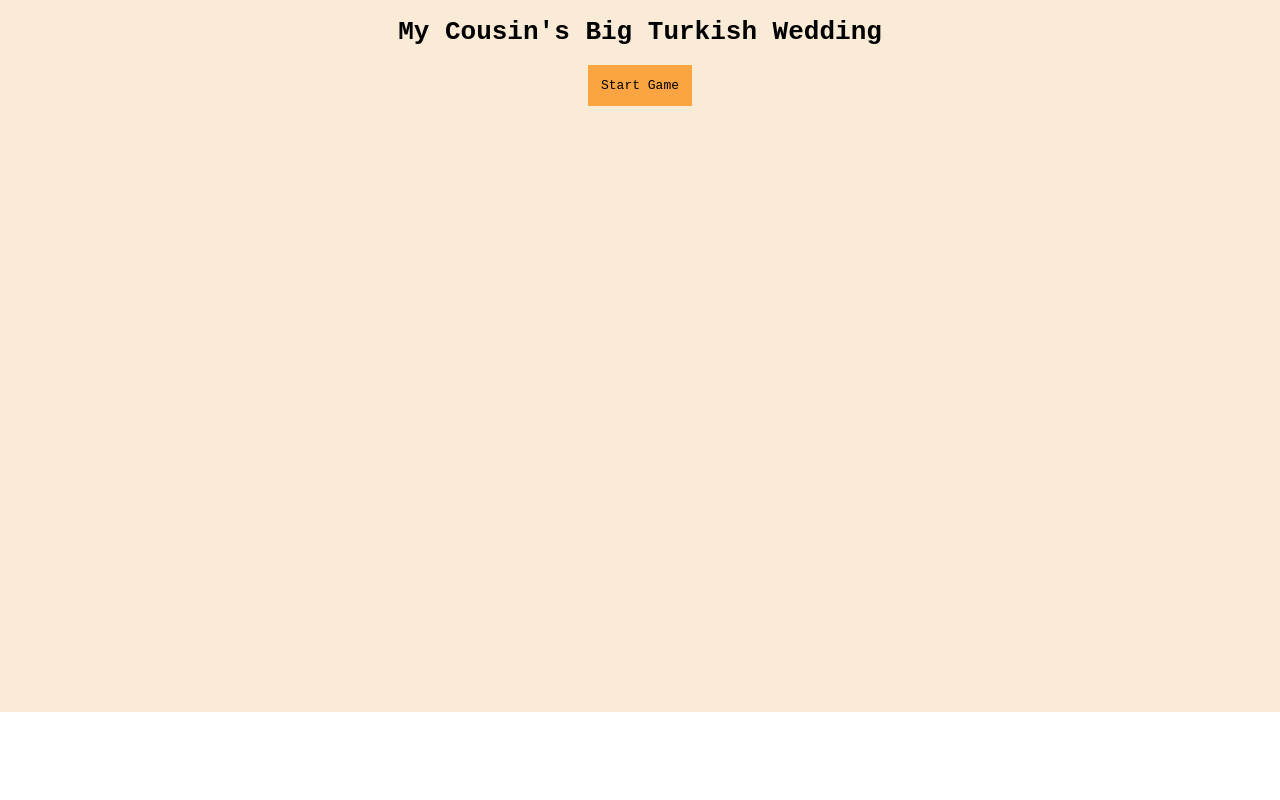
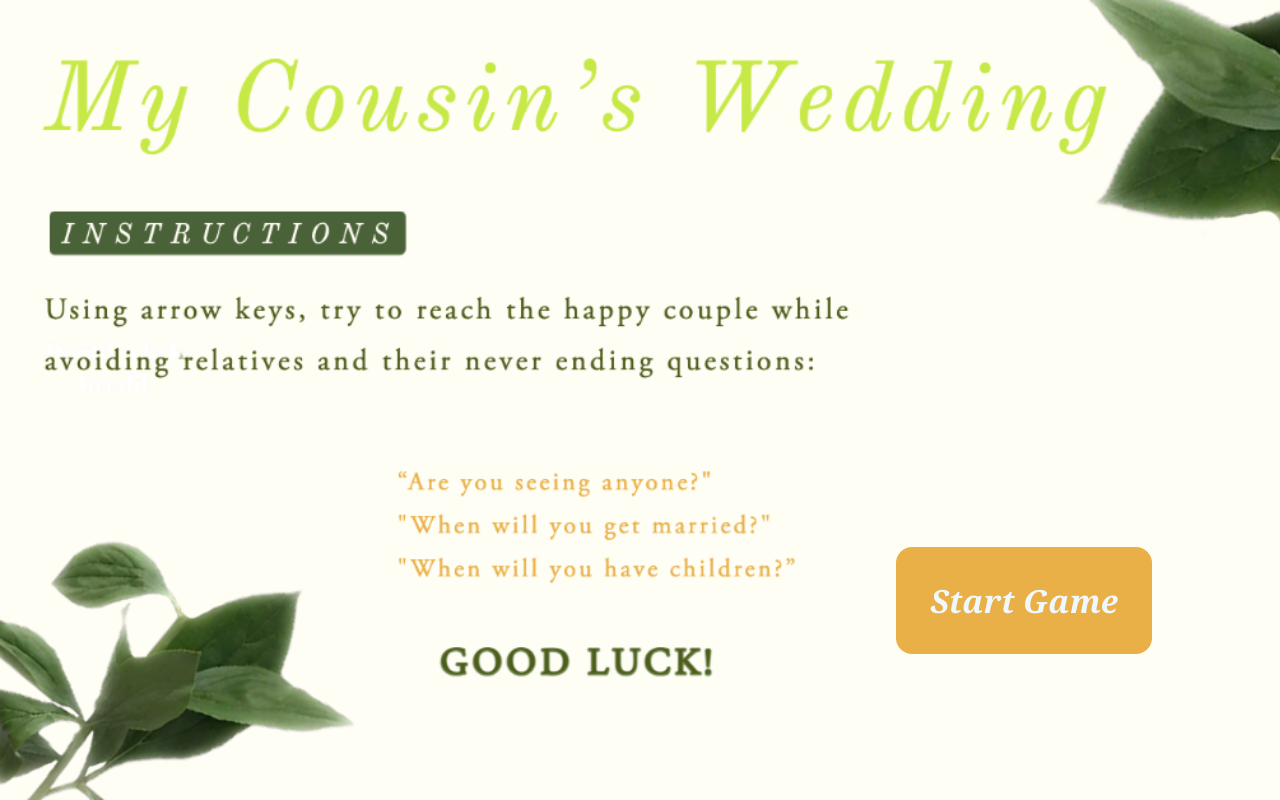
Before and after one commit to ezgisumbul/my-cousins-wedding, a plain HTML site: page index.html in a window 1280 px wide. Drawn offline with Linux system fonts and the light colour scheme.

Commit message:
complete start, win, lose, running screens

```diff
--- a/decoration.js
+++ b/decoration.js
@@ -3,6 +3,9 @@ wallImage.src = './images/environment/TX Tileset Wall.png';
 
 const treeImage = new Image();
 treeImage.src = './images/environment/chestnut-001.png';
+
+const leavesImage = new Image();
+leavesImage.src = './images/environment/Main.png'
 
 const plant1Image = new Image();
 plant1Image.src = './images/environment/plants/anthurium-pink.png';
@@ -64,6 +67,7 @@ class Decoration {
     this.bride = brideImage;
     this.groom = groomImage;
     this.bench = benchImage;
+    this.leaves = leavesImage;
     this.arc = arcImage;
     this.treeX = 0;
     this.treeY = 0;
@@ -93,6 +97,10 @@ class Decoration {
     this.benchY = 0;
     this.benchWidth = 100;
     this.benchHeight = 50;
+    this.leavesX = 199;
+    this.leavesY = 111;
+    this.leavesWidth = 22;
+    this.leavesHeight = 22;
 
     // tree : 1
     // wall : 3
@@ -101,15 +109,18 @@ class Decoration {
     // groom : 5
 
     this.tiles = [
-      1, 0, 1, 0, 1, 0, 1, 0, 4, 5, 0, 1, 0, 1, 0, 0, 0, 0, 0, 1, 0, 1, 0, 1, 0,
-      1, 0, 0, 1, 0, 1, 0, 1, 0, 0, 0, 0, 0, 0, 0, 0, 0, 0, 0, 0, 0, 0, 0, 0, 0,
-      0, 0, 0, 0, 0, 0, 0, 0, 0, 0, 0, 0, 0, 0, 0, 0, 0, 0, 0, 0, 0, 0, 0, 0, 0,
-      0, 0, 0, 0, 0, 0, 0, 0, 0, 0, 0, 0, 0, 0, 0, 0, 0, 0, 0, 0, 0, 0, 0, 0, 0,
-      0, 0, 0, 0, 0, 0, 0, 0, 0, 0, 0, 0, 0, 0, 0, 0, 0, 0, 0, 0, 0, 0, 0, 0, 0,
-      0, 0, 0, 0, 0, 0, 0, 0, 0, 0, 0, 0, 0, 0, 0, 0, 0, 0, 0, 0, 0, 0, 0, 0, 0,
-      0, 0, 0, 0, 0, 0, 0, 0, 0, 0, 0, 0, 0, 0, 0, 0, 0, 0, 0, 0, 0, 0, 0, 0, 0,
-      0, 0, 0, 0, 0, 0, 0, 0, 0, 0, 0, 0, 0, 0, 0, 0, 0, 0, 0, 0, 0, 0, 0, 0, 1,
-      0, 1, 0, 1, 0, 1, 0, 0, 0, 1, 0, 1, 0, 1, 0, 1
+      1, 1, 1, 1, 1, 1, 1, 1, 4, 5, 1, 1, 1, 1, 1, 1, 0, 0,
+      1, 0, 0, 0, 0, 0, 0, 0, 0, 0, 0, 0, 0, 0, 0, 0, 0, 1,
+      1, 0, 0, 0, 0, 0, 0, 0, 0, 0, 0, 0, 0, 0, 0, 0, 0, 1,
+      1, 0, 0, 0, 0, 0, 0, 0, 0, 0, 0, 0, 0, 0, 0, 0, 0, 1,
+      1, 0, 0, 0, 0, 0, 0, 0, 0, 0, 0, 0, 0, 0, 0, 0, 0, 1,
+      1, 0, 0, 0, 0, 0, 0, 0, 0, 0, 0, 0, 0, 0, 0, 0, 0, 1,
+      1, 0, 0, 0, 0, 0, 0, 0, 0, 0, 0, 0, 0, 0, 0, 0, 0, 1,
+      1, 0, 0, 0, 0, 0, 0, 0, 0, 0, 0, 0, 0, 0, 0, 0, 0, 1,
+      1, 0, 0, 0, 0, 0, 0, 0, 0, 0, 0, 0, 0, 0, 0, 0, 0, 1,
+      1, 0, 0, 0, 0, 0, 0, 0, 0, 0, 0, 0, 0, 0, 0, 0, 0, 1,
+      1, 0, 0, 0, 0, 0, 0, 0, 0, 0, 0, 0, 0, 0, 0, 0, 0, 1,
+      1, 1, 1, 1, 1, 1, 1, 1, 0, 0, 1, 1, 1, 1, 1, 1, 1, 1
     ];
   }
 
@@ -177,6 +188,14 @@ class Decoration {
               imageWidth = this.benchWidth;
               imageHeight = this.benchHeight;
               break;
+
+              case 7:
+                image = this.leaves;
+                imageX = this.leavesX;
+                imageY = this.leavesY;
+                imageWidth = this.leavesWidth;
+                imageHeight = this.leavesHeight;
+                break;
             // default:
             //   image = this.grass;
             //   imageX = this.grassX;
--- a/game.js
+++ b/game.js
@@ -44,19 +44,19 @@ class Game {
       const key = event.key;
       switch (key) {
         case 'ArrowUp':
-          this.player.y -= 20;
+          this.player.y -= 10;
           this.player.frame++; //so that it animates only on key press
           break;
         case 'ArrowDown':
-          this.player.y += 20;
+          this.player.y += 10;
           this.player.frame++;
           break;
         case 'ArrowRight':
-          this.player.x += 20;
+          this.player.x += 10;
           this.player.frame++;
           break;
         case 'ArrowLeft':
-          this.player.x -= 20;
+          this.player.x -= 10;
           this.player.frame++;
           break;
       }
@@ -137,7 +137,7 @@ class Game {
 
   drawLives() {
     for (let i = 0; i < this.live; i++) {
-      this.context.drawImage(heart, this.canvas.width - 70 - i * 40, 3, 80, 80);
+      this.context.drawImage(heart, this.canvas.width - 120 - i * 60, 0, 100, 100);
     }
   }
 
--- a/idletilemap.js
+++ b/idletilemap.js
@@ -1,5 +1,5 @@
 const stoneImage = new Image();
-stoneImage.src = './images/environment/ground copy.png';
+stoneImage.src = './images/environment/Main.png';
 
 const waterImage = new Image();
 waterImage.src = './images/environment/Grass&Water_Light.png';
@@ -11,10 +11,10 @@ class IdleTilemap {
     this.cols = 36;
     this.tilesize = 25;
     this.concrete = stoneImage;
-    this.concreteX = 0;
-    this.concreteY = 0;
-    this.concreteWidth = 32;
-    this.concreteHeight = 32;
+    this.concreteX = 60;
+    this.concreteY = 146;
+    this.concreteWidth = 25;
+    this.concreteHeight = 25;
     this.water = waterImage;
     this.waterX = 150;
     this.waterY = 25;
--- a/index.html
+++ b/index.html
@@ -7,26 +7,24 @@
     <link href="style.css" rel="stylesheet" type="text/css" />
   </head>
   <body>
-    <div class="screen" id="start-screen">
-      <h1>My Cousin's Big Turkish Wedding</h1>
+    <div class="screen" id="start-screen" >
+      <!-- <h1>My Cousin's Big Turkish Wedding</h1> -->
       <button id="startButton">Start Game</button>
     </div>
-    <div class="screen" id="running-screen">
+    <div class="screen" id="running-screen" style="display: none">
       <canvas id="myCanvas" width="900" height="600"></canvas>
     </div>
     <div class="screen" id="win-screen" style="display: none">
-      <h2>
-        Congrats! You've reached the bride and groom without bumping into any
-        relative!
-      </h2>
+      <!-- <h2>
+        Congrats! You are free! Until the next wedding...
+      </h2> -->
       <button id="playAgainButton">Play Again</button>
     </div>
 
     <div class="screen" id="lose-screen" style="display: none">
-      <h2>
-        Game over! You've bumped into so many relatives, now they are looking
-        for someone to match you with. Next one will be your wedding.
-      </h2>
+      <!-- <h2>
+        Game over! You got caught! Prepare your excuses and lies.
+      </h2> -->
       <button id="tryAgainButton">Try Again</button>
     </div>
 
--- a/style.css
+++ b/style.css
@@ -4,28 +4,56 @@ body {
   font-family: monospace;
 }
 
+.screen {
+  background-image: url('./images/My\ project\ \(11\).png');
+  background-repeat: no-repeat;
+  background-size: cover;
+  width: 100vw;
+  height: 100vh;
+  display: flex;
+  flex-direction: column;
+  justify-content: center;
+  align-items: center;
+}
+
 canvas {
   border: 3px solid antiquewhite;
   background-color: antiquewhite;
   margin: 0 auto;
+  margin-top: 2em;
   display: block;
-  margin: 0 auto;
   font-family: monospace;
 }
 
-.screen {
-  background-color: antiquewhite;
-  display: flex;
-  flex-direction: column;
-  justify-content: center;
-  align-items: center;
-  width: 100%;
-  height: 100%;
+#start-screen {
+  background-image: url('./images/Instructions.png');
+  background-repeat: no-repeat;
+  background-size: cover;
+}
+
+#win-screen {
+  background-image: url('./images/Win_screen.png');
+  background-repeat: no-repeat;
+  background-size: cover;
+}
+
+#lose-screen {
+  background-image: url('./images/Game_Over.png');
+  background-repeat: no-repeat;
+  background-size: cover;
 }
 
 button {
-  background-color: rgb(250, 164, 66);
-  font: inherit;
+  background-color: #E9B047;
+  font-family: Cambria, Cochin, Georgia, Times, 'Times New Roman', serif;
+  font-style: italic;
+  font-weight: bold;
+  font-size: 2em;
+  color: aliceblue;
+  width: 8em;
   border: 0;
+  border-radius: 0.5em;
+  margin-top: 50vh;
+  margin-left: 60vw;
   padding: 1em;
 }
--- a/tilemap.js
+++ b/tilemap.js
@@ -1,5 +1,5 @@
 const concreteImage = new Image();
-concreteImage.src = './images/environment/ground.png';
+concreteImage.src = './images/environment/Main.png';
 const grassImage = new Image();
 grassImage.src = './images/environment/grass.png';
 const stairImage = new Image();
@@ -21,8 +21,8 @@ class Tilemap {
     this.grassY = 0;
     this.grassWidth = 32;
     this.grassHeight = 32;
-    this.concreteX = 0;
-    this.concreteY = 0;
+    this.concreteX = 58;
+    this.concreteY = 144;
     this.concreteWidth = 32;
     this.concreteHeight = 32;
     this.stairX = 9;
@@ -39,13 +39,15 @@ class Tilemap {
     // stair : 2
 
     this.tiles = [
-      1, 1, 1, 1, 1, 1, 1, 1, 3, 3, 1, 1, 1, 1, 1, 1, 1, 1, 1, 1, 1, 1, 1, 1, 1,
-      1, 3, 3, 1, 1, 1, 1, 1, 1, 1, 1, 1, 1, 1, 1, 1, 1, 1, 1, 3, 3, 1, 1, 1, 1,
-      1, 1, 1, 1, 1, 1, 1, 1, 1, 1, 1, 1, 3, 3, 1, 1, 1, 1, 1, 1, 1, 1, 1, 1, 1,
-      1, 1, 1, 1, 1, 3, 3, 1, 1, 1, 1, 1, 1, 1, 1, 1, 1, 1, 1, 1, 1, 1, 1, 3, 3,
-      1, 1, 1, 1, 1, 1, 1, 1, 1, 1, 1, 1, 1, 1, 1, 1, 3, 3, 1, 1, 1, 1, 1, 1, 1,
-      1, 1, 1, 1, 1, 1, 1, 1, 1, 3, 3, 1, 1, 1, 1, 1, 1, 1, 1, 1, 1, 1, 1, 1, 1,
-      1, 1, 3, 3, 1, 1, 1, 1, 1, 1, 1, 1
+      3, 1, 1, 1, 1, 1, 1, 1, 1, 1, 1, 1, 1, 1, 1, 1, 1, 3,
+      3, 1, 1, 1, 1, 1, 1, 1, 1, 1, 1, 1, 1, 1, 1, 1, 1, 3,
+      3, 1, 1, 1, 1, 1, 1, 1, 1, 1, 1, 1, 1, 1, 1, 1, 1, 3,
+      3, 1, 1, 1, 1, 1, 1, 1, 1, 1, 1, 1, 1, 1, 1, 1, 1, 3,
+      3, 1, 1, 1, 1, 1, 1, 1, 1, 1, 1, 1, 1, 1, 1, 1, 1, 3,
+      3, 1, 1, 1, 1, 1, 1, 1, 1, 1, 1, 1, 1, 1, 1, 1, 1, 3,
+      3, 1, 1, 1, 1, 1, 1, 1, 1, 1, 1, 1, 1, 1, 1, 1, 1, 3,
+      3, 1, 1, 1, 1, 1, 1, 1, 1, 1, 1, 1, 1, 1, 1, 1, 1, 3,
+      3, 1, 1, 1, 1, 1, 1, 1, 1, 1, 1, 1, 1, 1, 1, 1, 1, 3
     ];
   }
 
```
Also changed, not shown: images/Canvas_background.png (added), images/Game_Over.png (added), images/Instructions.png (added), images/My project (10).png (added), images/My project (11).png (added), images/My project (7).png (added), images/My project (8).png (added), images/My project (9).png (added), images/Win_screen.png (added).
